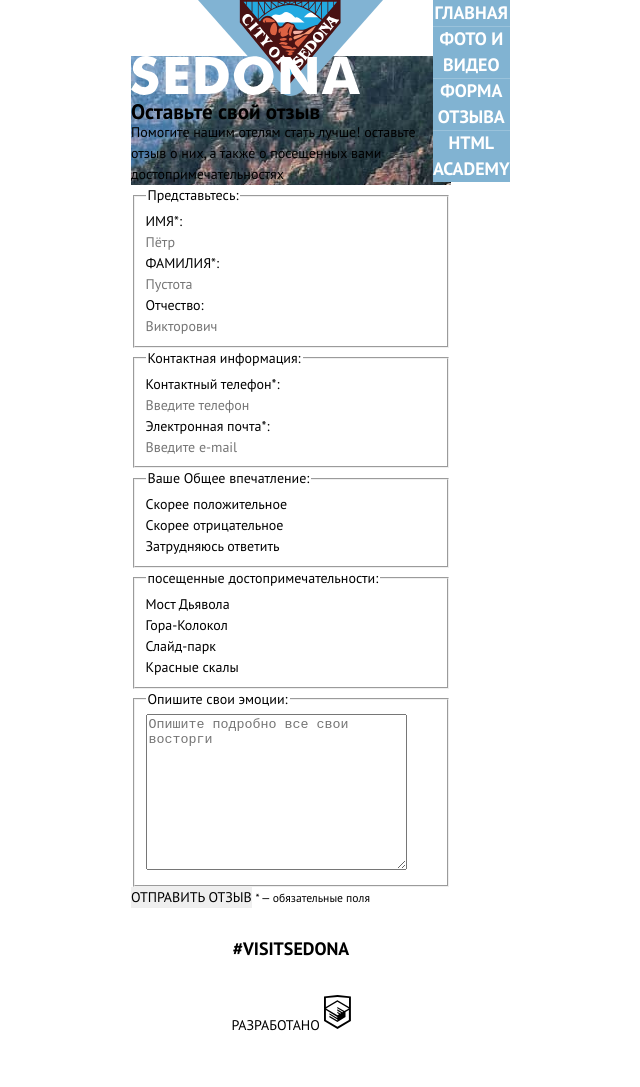
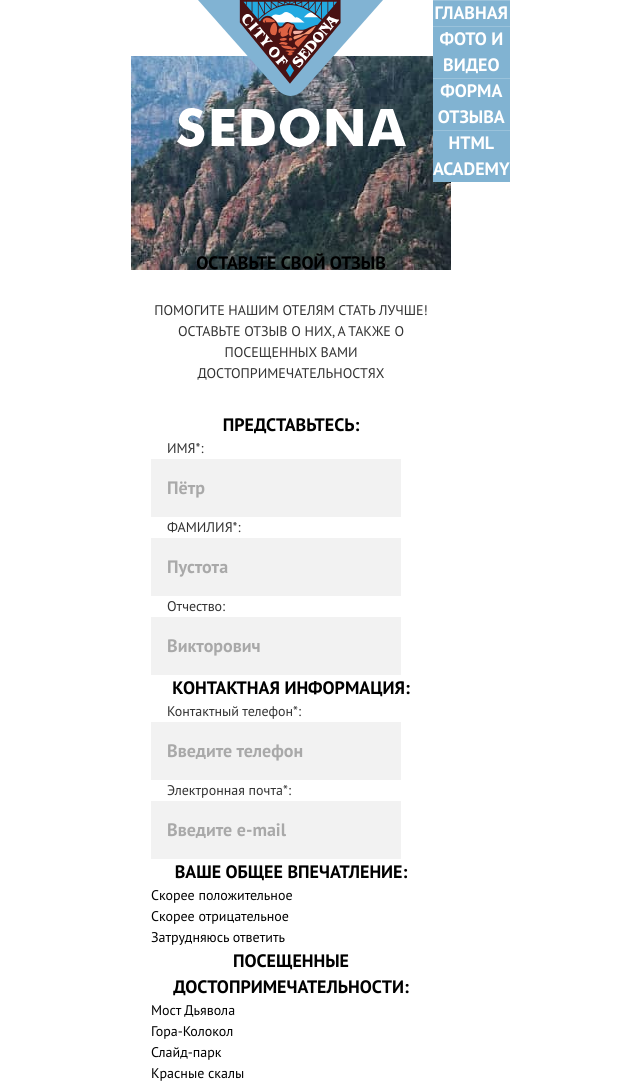
Before and after one commit to htmlacademy-adaptive/2015497-sedona-27, a website: page source/form.html in a window 1280 px wide. Shown: the top 1087 px of the page, without its empty margins (349-989 px from the left). Before the commit the page ends 1059 px from the top, so only its background shows below. Drawn offline with nearby package versions, Linux system fonts and the light colour scheme; files that its build step writes are made by us from their sources.

Commit message:
Начата базовая стилизация блока фидбека

```diff
--- a/source/form.html
+++ b/source/form.html
@@ -3,9 +3,10 @@
 
 <head>
   <meta charset="UTF-8">
+  <meta name="viewport" content="width=device-width, initial-scale=1.0">
   <title>Оставьте свой отзыв</title>
-  <link rel="stylesheet" href="./css/style.css">
-  <link rel="icon" href="./favicon.ico">
+  <link rel="stylesheet" href="css/style.css">
+  <link rel="icon" href="favicon.ico">
 </head>
 
 <body class="page__body">
@@ -23,7 +24,7 @@
         </button>
         <ul class="main-nav__list">
           <li class="main-nav__item">
-            <a class="main-nav__link main-nav__link--current">Главная</a>
+            <a class="main-nav__link" href="index.html">Главная</a>
           </li>
           <li class="main-nav__item">
             <a class="main-nav__link" href="catalog.html">Фото и видео</a>
--- /dev/null
+++ b/source/sass/blocks/feedback.scss
@@ -0,0 +1,30 @@
+@use "../global/var.scss";
+
+.feedback {
+  padding: 0 20px;
+}
+
+.feedback__legend {
+  font-weight: 700;
+  font-size: var.$big-font-size;
+  line-height: var.$big-font-height;
+  text-transform: uppercase;
+  text-align: center;
+}
+
+.feedback__label {
+  margin-left: 16px;
+  color: var.$gray-dark;
+}
+
+.feedback__input {
+  padding: 16px;
+  font-weight: 700;
+  font-size: var.$big-font-size;
+  line-height: var.$big-font-height;
+  background-color: var.$gray-input;
+
+  &::placeholder {
+    color: rgba(0, 0, 0, 0.3);
+  }
+}
--- a/source/sass/blocks/form-hero.scss
+++ b/source/sass/blocks/form-hero.scss
@@ -1,5 +1,27 @@
 @use "../global/var.scss";
 
 .form-intro {
+  display: flex;
+  flex-direction: column;
+  align-items: center;
+  padding: 52px 20px 28px;
   background: url("../../img/hero-bg.jpg") no-repeat;
 }
+
+.form-intro__hero {
+  margin-bottom: 103px;
+}
+
+.form-intro__title {
+  margin-bottom: 24px;
+  font-weight: 700;
+  font-size: var.$big-font-size;
+  line-height: var.$big-font-height;
+  text-transform: uppercase;
+}
+
+.form-intro__discription {
+  text-align: center;
+  text-transform: uppercase;
+  color: var.$gray-dark;
+}
--- a/source/sass/blocks/main-header.scss
+++ b/source/sass/blocks/main-header.scss
@@ -1,4 +1,9 @@
 @use "../global/var.scss";
+
+
+.main-header {
+  z-index: 1;
+}
 
 .main-nav {
   display: flex;
--- a/source/sass/global/base.scss
+++ b/source/sass/global/base.scss
@@ -1,10 +1,7 @@
 @use "./var.scss";
 
 .page__body {
-  display: flex;
-  flex-direction: column;
   margin: 0;
-  min-height: 100%;
   font-family: "PT Sans", sans-serif;
   font-weight: 400;
   font-size: var.$small-font-size;
@@ -12,7 +9,25 @@
 }
 
 .page__container {
+  display: flex;
+  flex-direction: column;
   margin: 0 auto;
-  width: 320px;
+  min-height: 100vh;
+  max-width: 320px;
   background-color: var.$white;
 }
+
+.page-footer {
+  margin-top: auto;
+}
+
+.visually-hidden {
+  position: absolute;
+  width: 1px;
+  height: 1px;
+  margin: -1px;
+  padding: 0;
+  border: 0;
+  clip: rect(0 0 0 0);
+  overflow: hidden;
+}
--- a/source/sass/global/reset.scss
+++ b/source/sass/global/reset.scss
@@ -47,3 +47,14 @@ h3,
 p {
   margin: 0;
 }
+
+fieldset,
+textarea {
+  border: 0;
+  padding: 0;
+  margin: 0;
+}
+
+legend {
+  padding: 0;
+}
--- a/source/sass/global/var.scss
+++ b/source/sass/global/var.scss
@@ -2,6 +2,7 @@
 $blue: #81b3d2;
 $black: #000000;
 $gray-dark: #333333;
+$gray-input: #f2f2f2;
 $gray-light: #eeeeee;
 $white: #ffffff;
 
--- a/source/sass/global/visually-hidden.scss
+++ /dev/null
@@ -1,10 +0,0 @@
-.visually-hidden {
-  position: absolute;
-  width: 1px;
-  height: 1px;
-  margin: -1px;
-  padding: 0;
-  border: 0;
-  clip: rect(0 0 0 0);
-  overflow: hidden;
-}
--- a/source/sass/style.scss
+++ b/source/sass/style.scss
@@ -1,7 +1,6 @@
 @use "./global/fonts.scss";
 @use "./global/reset.scss";
 @use "./global/base.scss";
-@use "./global/visually-hidden.scss";
 @use "./global/var.scss";
 @use "./blocks/main-header.scss";
 @use "./blocks/intro.scss";
@@ -9,3 +8,4 @@
 @use "./blocks/search-hotel.scss";
 @use "./blocks/page-footer.scss";
 @use "./blocks/form-hero.scss";
+@use "./blocks/feedback.scss";
```
Also changed, not shown: source/catalog.html (+3 -2 lines), source/index.html (+3 -2 lines).
